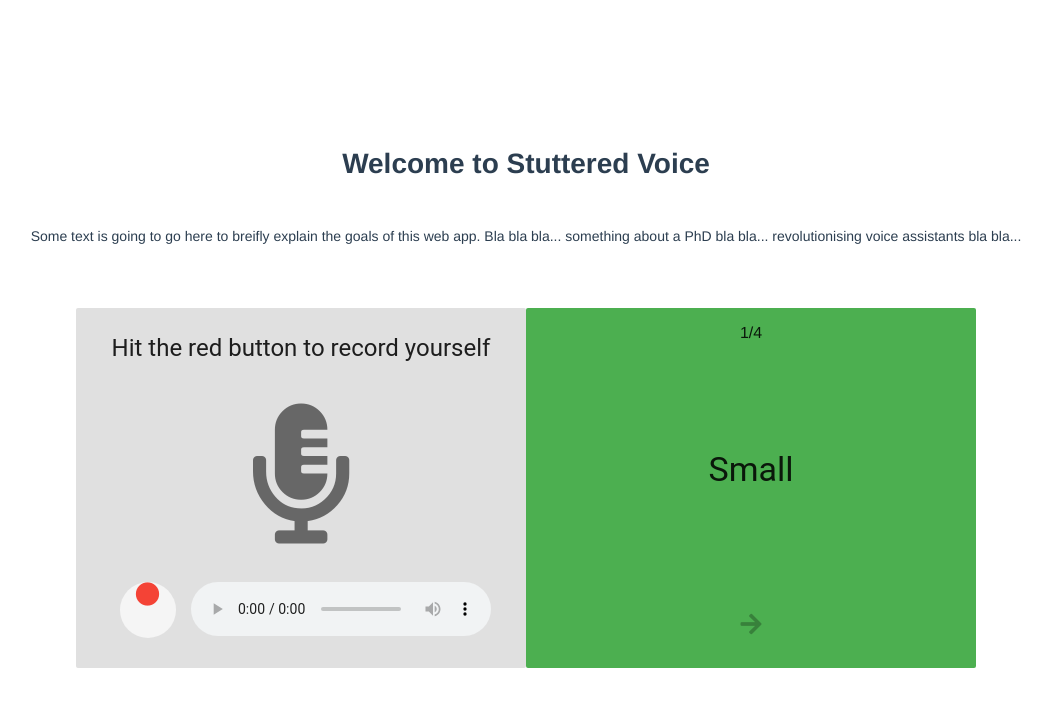
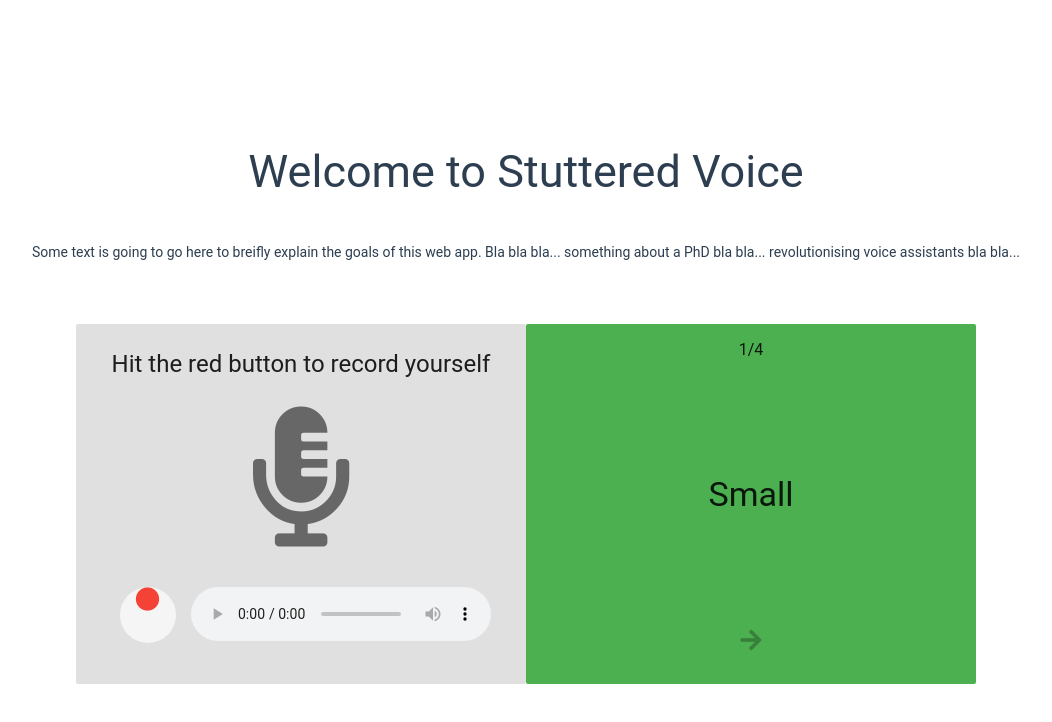
Before and after one commit to DarthEmpty/stammered-voice, a Vue app: page / in a window 1280 px wide. Shown: the top 722 px of the page, without its empty margins (114-1166 px from the left). Built offline with nearby package versions, Linux system fonts and the light colour scheme; no server answers.

Commit message:
Improve structure and style slightly

```diff
--- a/src/App.vue
+++ b/src/App.vue
@@ -24,9 +24,7 @@ export default {
 
 <style>
 #app {
-  font-family: 'Avenir', Helvetica, Arial, sans-serif;
-  -webkit-font-smoothing: antialiased;
-  -moz-osx-font-smoothing: grayscale;
+  font-family: 'Roboto', Helvetica, Arial, sans-serif;
   text-align: center;
   color: #2c3e50;
   margin-top: 60px;
--- a/src/components/CueCard.vue
+++ b/src/components/CueCard.vue
@@ -11,7 +11,7 @@
           </v-flex>
 
           <v-flex grow class="my-3 px-3">
-            <p class="display-1">{{ possibleTexts[textIndex] }}</p>
+            <h4 class="display-1">{{ possibleTexts[textIndex] }}</h4>
           </v-flex>
 
           <v-flex shrink>
--- a/src/components/Interactive.vue
+++ b/src/components/Interactive.vue
@@ -1,7 +1,7 @@
 <template>
   <div id="interactive">
     <v-flex>
-      <v-layout align-center justify-space-between fill-height wrap>
+      <v-layout justify-center fill-height wrap>
         <recorder
           :blob.sync="blob"
         />
--- a/src/components/Intro.vue
+++ b/src/components/Intro.vue
@@ -1,12 +1,14 @@
 <template>
   <div class="intro ma-3">
     <v-flex class="ma-5">
-      <h1>Welcome to Stuttered Voice</h1>
+      <h1 class="display-2">Welcome to Stuttered Voice</h1>
     </v-flex>
 
     <v-flex class="ma-5">
-      Some text is going to go here to breifly explain the goals of this web app.
-      Bla bla bla... something about a PhD bla bla... revolutionising voice assistants bla bla...
+      <p class="body-1">
+        Some text is going to go here to breifly explain the goals of this web app.
+        Bla bla bla... something about a PhD bla bla... revolutionising voice assistants bla bla...
+      </p>
     </v-flex>
   </div>
 </template>
--- a/src/components/Recorder.vue
+++ b/src/components/Recorder.vue
@@ -4,7 +4,7 @@
       <v-sheet class="pa-4" color="grey lighten-2" min-width="450" height="360">
         <v-layout justify-space-around column fill-height>
           <v-flex>
-            <p class="headline">{{ headingState }}</p>
+            <h5 class="headline">{{ headingState }}</h5>
           </v-flex>
 
           <v-flex class="ma-4">
@@ -75,6 +75,7 @@ export default {
         this.startRecording();
         this.headingState = "Recording..."
         this.iconState = "stop";
+
       } else {
         this.loading = true;
         await this.stopRecording();
```
